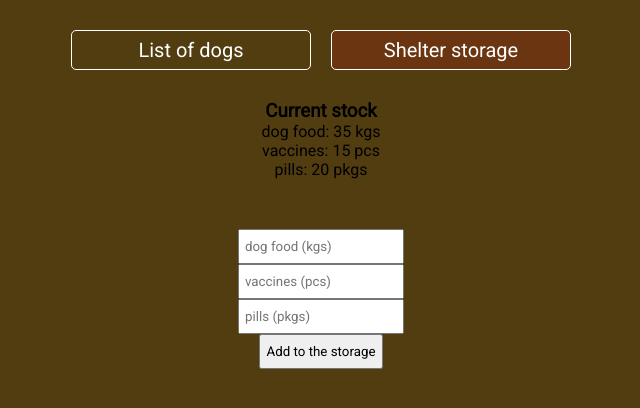
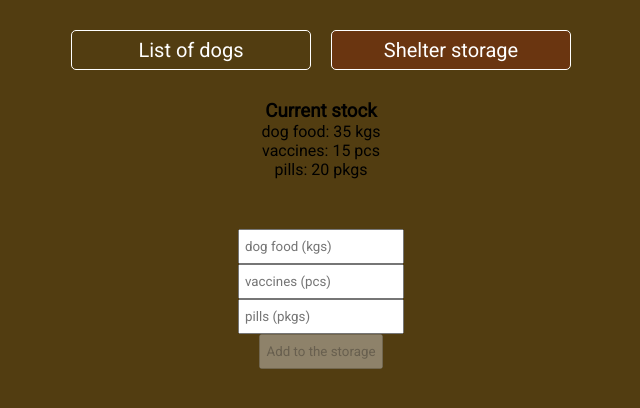
Before and after one commit to jofi111/Utulek, a React (Create React App) app: page / in a window 1280 px wide. Both pictures are taken after a click on the button "Shelter storage". Shown: the top 408 px of the page, without its empty margins (319-959 px from the left). Built offline with nearby package versions, Linux system fonts and the light colour scheme.

Commit message:
obnoveni disable funkce tlacitka ve skladu

```diff
--- a/src/App.jsx
+++ b/src/App.jsx
@@ -80,9 +80,9 @@ function App() {
 
   const handleAddToStorage = (temp) => {
     const temporaryStorage = {
-      food: shelterStorage.food + parseInt(temp.food),
-      vaccine: shelterStorage.vaccine + parseInt(temp.vaccine),
-      pills: shelterStorage.pills + parseInt(temp.pills),
+      food: shelterStorage.food + temp.food,
+      vaccines: shelterStorage.vaccines + temp.vaccine,
+      pills: shelterStorage.pills + temp.pills,
     };
     setShelterStorage(temporaryStorage);
   };
--- a/src/components/ShelterForm/ShelterForm.jsx
+++ b/src/components/ShelterForm/ShelterForm.jsx
@@ -8,7 +8,7 @@ function ShelterForm({ onAdd }) {
     pills: "",
   });
 
-  // const [disable, setDisable] = useState(true);
+  const [disable, setDisable] = useState(true);
 
   const handleStorage = (event) => {
     // setTempStorage({
@@ -57,27 +57,26 @@ function ShelterForm({ onAdd }) {
     console.log(tempStorage);
   }, [tempStorage]);
 
-  //   useEffect(() => {
-  //     const temp =
-  //       (tempStorage.food === "" || parseInt(tempStorage.food) === 0) &&
-  //       (tempStorage.vaccine === "" || parseInt(tempStorage.vaccine) === 0) &&
-  //       (tempStorage.pills === "" || parseInt(tempStorage.pills) === 0);
-  //     setDisable(temp);
-  //   }, [tempStorage]);
+  useEffect(() => {
+    const temp =
+      (tempStorage.food === "" || parseInt(tempStorage.food) === 0) &&
+      (tempStorage.vaccine === "" || parseInt(tempStorage.vaccine) === 0) &&
+      (tempStorage.pills === "" || parseInt(tempStorage.pills) === 0);
+    setDisable(temp);
+  }, [tempStorage]);
 
   const handleClick = () => {
-    //   const storageToSend = {
-    //     food: tempStorage.food === "" ? 0 : parseInt(tempStorage.food),
-    //     vaccine: tempStorage.vaccine === "" ? 0 : parseInt(tempStorage.vaccine),
-    //     pills: tempStorage.pills === "" ? 0 : parseInt(tempStorage.pills),
-    //   };
-    //   onAdd(storageToSend);
-    //   setTempStorage({
-    //     food: "",
-    //     vaccine: "",
-    //     pills: "",
-    //   });
-    onAdd(tempStorage);
+    const storageToSend = {
+      food: tempStorage.food === "" ? 0 : parseInt(tempStorage.food),
+      vaccine: tempStorage.vaccine === "" ? 0 : parseInt(tempStorage.vaccine),
+      pills: tempStorage.pills === "" ? 0 : parseInt(tempStorage.pills),
+    };
+    onAdd(storageToSend);
+    setTempStorage({
+      food: "",
+      vaccine: "",
+      pills: "",
+    });
   };
 
   return (
@@ -106,8 +105,9 @@ function ShelterForm({ onAdd }) {
         value={tempStorage.pills}
         onChange={handleStorage}
       />
-      {/* <button disabled={disable} onClick={handleClick}> */}
-      <button onClick={handleClick}>Add to the storage</button>
+      <button disabled={disable} onClick={handleClick}>
+        Add to the storage
+      </button>
     </div>
   );
 }
```
